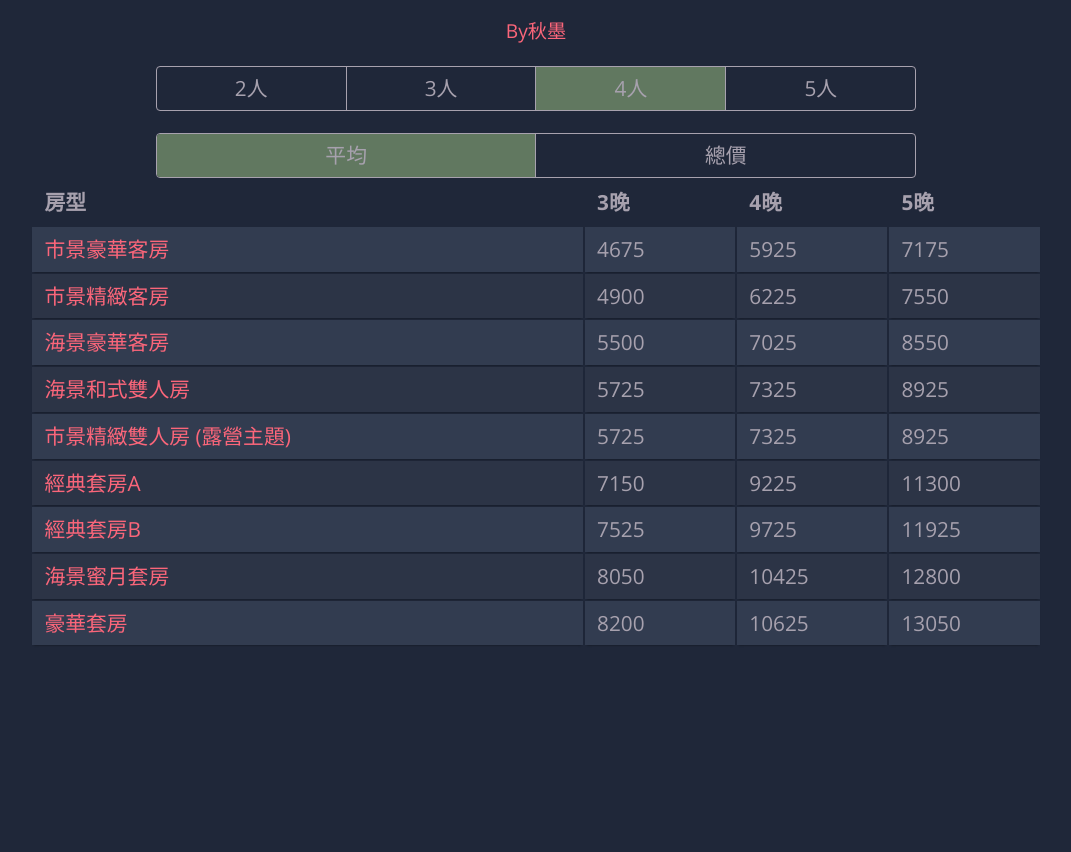
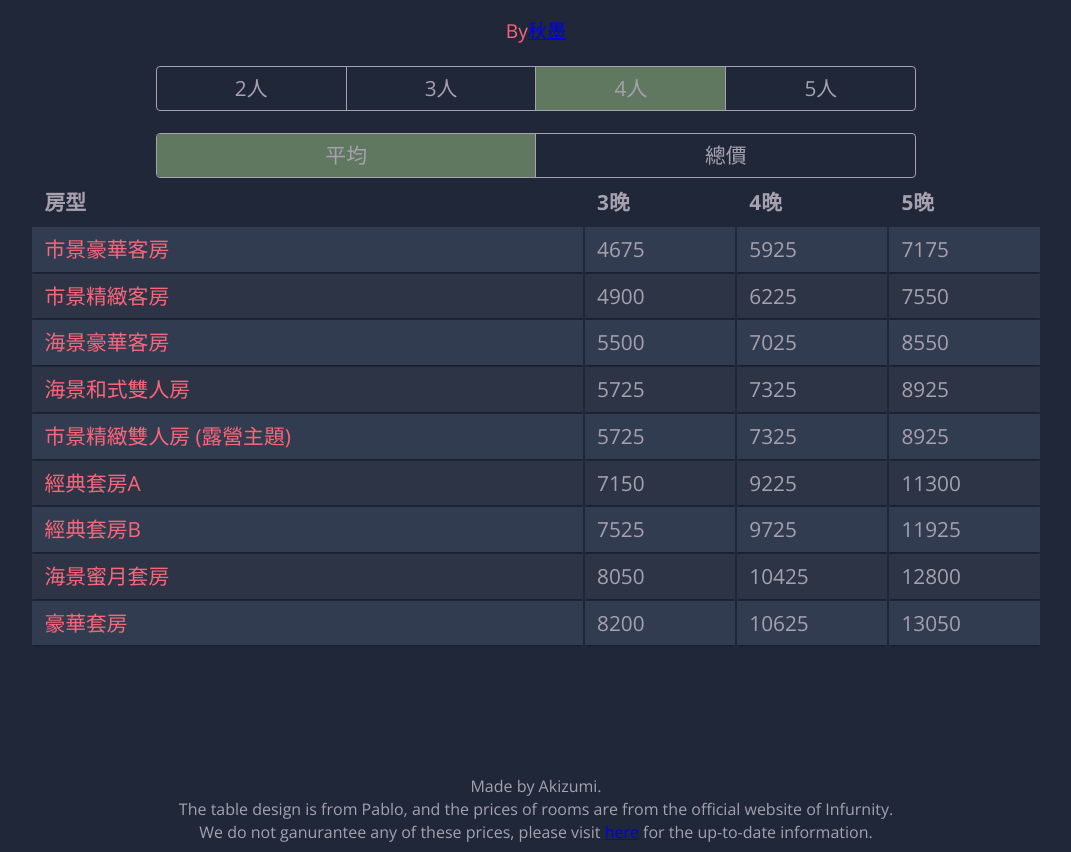
Before and after one commit to AaronLin1229/price_tables, a plain HTML site: page index.html in a window 1280 px wide. Shown: the part 92-944 px from the top of the page, without its empty margins (104-1175 px from the left). Before the commit the page ends 875 px from the top, so only its background shows below. Drawn offline with nearby package versions, Linux system fonts and the light colour scheme.

Commit message:
add footer and href links

```diff
--- a/index.html
+++ b/index.html
@@ -8,7 +8,7 @@
 	</head>
 	<body>
 		<h1><span class="blue">&lt;</span>獸無限<span class="blue">&gt;</span> <span class="yellow">房價速查表</pan></h1>
-		<h2>By秋墨</a></h2>
+		<h2>By<a href="https://www.facebook.com/profile.php?id=100080207835881">秋墨</a></h2>
 		<nav class='people_count'>
 			<input type="radio" id="2ppl" value='2' name="x" onclick='update_table()'/>
 			<label for="2ppl">2人</label>
@@ -94,5 +94,12 @@
 				</tbody>
 			</table>
 		</div>
+
+        <footer>
+            Made by Akizumi.<br>
+            The table design is from Pablo, and the prices of rooms are from the official website of Infurnity.<br>
+            We do not ganurantee any of these prices, please visit <a href="https://www.infurnity.com/room/?fbclid=IwAR0dKuB8dNZFNSQJ1eLvQOqyTqfqbXrfse-1VAUxshb8QpCxtK4r-npfyPw">here</a> for the up-to-date information.
+        </footer>
+
 	</body>
 </html>
--- a/styles.css
+++ b/styles.css
@@ -44,13 +44,13 @@ h3 {
 	color: #FFF842;
 }
 
-
 .container th {
 	font-weight: bold;
 	font-size: 1.3em;
 	text-align: left;
 	background-color: #20252f;
 }
+
 
 .container td {
 	font-weight: normal;
@@ -167,3 +167,12 @@ nav label:hover {
 nav input:checked+label {
 	background: #617860;
 }
+
+footer {
+    text-align: center;
+}
+
+a:visited {
+    text-decoration: none;
+    color: orange;
+}
```
